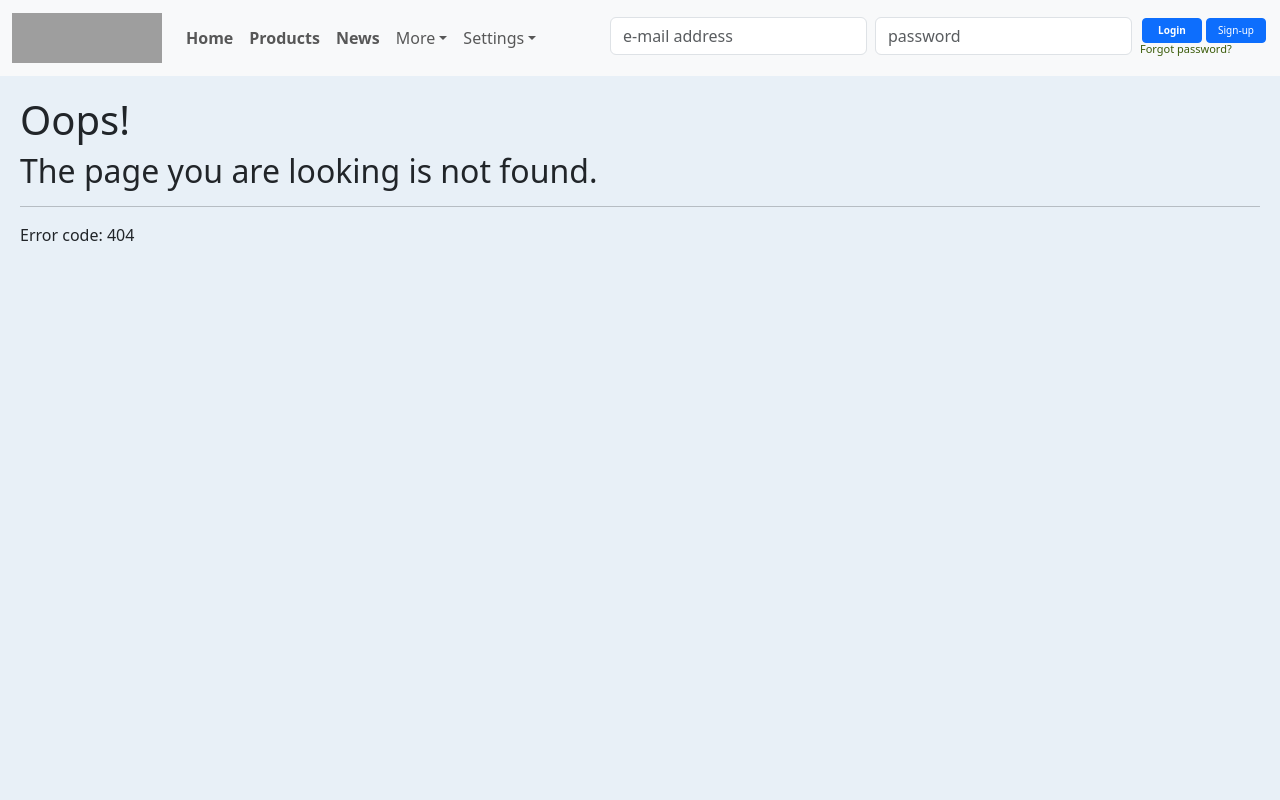
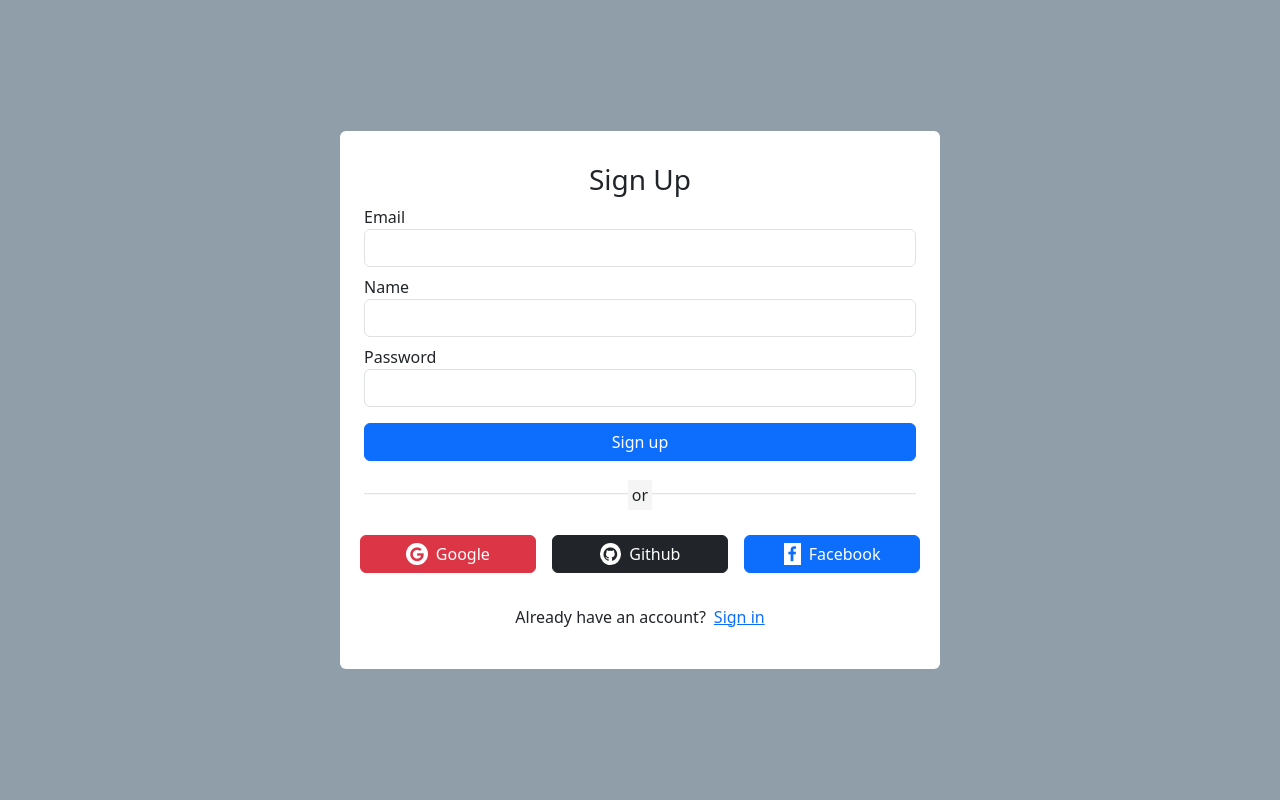
Before and after one commit to DonDejvo/webler-site-demo, a React (Vite) app: page /signup in a window 1280 px wide. Shown: the top 800 px of the page. Built offline with nearby package versions, Linux system fonts and the light colour scheme; grey boxes are pictures that could not be loaded.

Commit message:
firebase and signup

```diff
--- a/package.json
+++ b/package.json
@@ -11,6 +11,7 @@
   },
   "dependencies": {
     "bootstrap": "^5.3.0",
+    "firebase": "^9.22.2",
     "react": "^18.2.0",
     "react-bootstrap": "^2.7.4",
     "react-dom": "^18.2.0"
--- a/src/App.tsx
+++ b/src/App.tsx
@@ -15,6 +15,7 @@ import Member from './pages/Member';
 import MembersList from './pages/MembersList';
 import PrivacyPolicy from './pages/PrivacyPolicy';
 import TermsAndConditions from './pages/TermsAndConditions';
+import SignUp from './pages/SignUp';
 
 
 function App(){
@@ -35,6 +36,7 @@ function App(){
         <Route path="/privacy-policy" element={<PrivacyPolicy />} />
         <Route path="/terms-and-conditions" element={<TermsAndConditions />} />
         <Route path="/*" element={<Error404 />} />
+        <Route path="/signup" element={<SignUp />} />
       </Routes>
     </>
   );
--- /dev/null
+++ b/src/pages/SignUp.tsx
@@ -0,0 +1,98 @@
+import { SyntheticEvent } from 'react';
+import { auth } from '../services/firebase.config';
+import { createUserWithEmailAndPassword } from 'firebase/auth';
+
+function handleSubmit(e: SyntheticEvent) {
+    e.preventDefault();
+
+    signUpAction();
+}
+
+function signUpAction() {
+
+    const email = (document.getElementById("email") as HTMLInputElement).value;
+    //const name = (document.getElementById("name") as HTMLInputElement).value;
+    const password = (document.getElementById("password") as HTMLInputElement).value;
+
+    createUserWithEmailAndPassword(auth, email, password)
+        .then((userCredential) => {
+            // Signed in
+            const user = userCredential.user;
+            // ...
+            console.log(user.uid);
+
+        })
+        .catch((error) => {
+            const errorCode = error.code;
+            const errorMessage = error.message;
+            // ..
+            console.log(errorCode, errorMessage);
+
+        });
+}
+
+function SignUp() {
+    return (
+        <div className="d-flex flex-column justify-content-center" style={{ height: "100vh" }}>
+            <div className="d-flex justify-content-center">
+                <div className="w-100 p-4 m-2 rounded bg-white" style={{ maxWidth: '600px' }}>
+                    <h3 className="text-center m-2">Sign Up</h3>
+                    <form onSubmit={handleSubmit}>
+                        <div className="form-group mb-2">
+                            <label htmlFor="email">Email</label>
+                            <input className="form-control" type="email" name="email" id="email" />
+                        </div>
+                        <div className="form-group mb-2">
+                            <label htmlFor="name">Name</label>
+                            <input className="form-control" type="text" name="name" id="name" />
+                        </div>
+                        <div className="form-group mb-2">
+                            <label htmlFor="password">Password</label>
+                            <input className="form-control" type="password" name="password" id="password" />
+                        </div>
+                        <div className="pt-2">
+                            <button type="submit" className="btn btn-primary w-100">Sign up</button>
+                        </div>
+                    </form>
+                    <p className="text-divider">
+                        <span>or</span>
+                    </p>
+                    <div className="row">
+                        <div className="col-sm p-2">
+                            <button className="btn btn-danger w-100">
+                                <span className="bg-white me-2 rounded-circle">
+                                    <i className="fa fa-google p-1 text-danger"></i>
+                                </span>
+                                <span>Google</span>
+                            </button>
+                        </div>
+                        <div className="col-sm p-2">
+                            <button className="btn btn-dark w-100">
+                                <span className="bg-white me-2 rounded-circle">
+                                    <i className="fa fa-github p-1 text-dark"></i>
+                                </span>
+                                <span>Github</span>
+                            </button>
+                        </div>
+                        <div className="col-sm p-2">
+                            <button className="btn btn-primary w-100">
+                                <span className="bg-white me-2">
+                                    <i className="fa fa-facebook p-1 text-primary"></i>
+                                </span>
+                                <span>Facebook</span>
+                            </button>
+                        </div>
+                    </div>
+                    <div className="mt-4">
+                        <p className="text-center">
+                            <span>Already have an account?</span>
+                            <a className="ms-2" href="#">Sign in</a>
+                        </p>
+                    </div>
+                </div>
+            </div>
+        </div>
+    );
+}
+
+export default SignUp;
--- /dev/null
+++ b/src/services/firebase.config.tsx
@@ -0,0 +1,23 @@
+// Import the functions you need from the SDKs you need
+import { initializeApp } from "firebase/app";
+import { getAuth } from "firebase/auth";
+import { getDatabase } from "firebase/database";
+// TODO: Add SDKs for Firebase products that you want to use
+// https://firebase.google.com/docs/web/setup#available-libraries
+
+// Your web app's Firebase configuration
+const firebaseConfig = {
+  apiKey: "AIzaSyDOv0aIQDLEQ_1Z3-Bw85LLKjmsy3jxTJ8",
+  authDomain: "auth-demo-13078.firebaseapp.com",
+  databaseURL: "https://auth-demo-13078-default-rtdb.asia-southeast1.firebasedatabase.app",
+  projectId: "auth-demo-13078",
+  storageBucket: "auth-demo-13078.appspot.com",
+  messagingSenderId: "499303673050",
+  appId: "1:499303673050:web:7e70c141a46094c49409e3"
+};
+
+// Initialize Firebase
+const app = initializeApp(firebaseConfig);
+
+export const auth = getAuth(app);
+export const db = getDatabase(app);
--- a/src/style/index.css
+++ b/src/style/index.css
@@ -1,61 +1,62 @@
-:root{
+:root {
     overflow-x: hidden;
 }
 
-body{
+body {
     background-color: rgb(143, 158, 168);
     margin: 0px;
     padding: 0px;
 }
 
-.navBarBG{
+.navBarBG {
     position: sticky;
     position: -webkit-sticky;
     top: 0px;
     z-index: 987;
 }
 
-.smallnavform{
+.smallnavform {
     font-size: x-small;
 }
 
-.forgot{
+.forgot {
     font-size: 11px;
     color: rgb(59, 92, 10);
     text-decoration: none;
 }
 
-.navEntry{
+.navEntry {
     margin-top: 9px;
     height: fit-content;
 }
 
-.navButton{
+.navButton {
     margin: 10px 2px -8px 2px;
     width: 60px;
 }
 
-.navFormContainer{
-    height:60px;
+.navFormContainer {
+    height: 60px;
 }
 
-main{
+main {
     background-color: rgb(232, 240, 247);
 }
 
-.NavLink{
+.NavLink {
     font-weight: 700;
 }
 
-.NavLink:hover{
+.NavLink:hover {
     color: rgb(63, 62, 168);
 }
 
-#navbarScrollingDropdown1:hover, #navbarScrollingDropdown2:hover{
+#navbarScrollingDropdown1:hover,
+#navbarScrollingDropdown2:hover {
     color: rgb(39, 141, 107);
 }
 
-.bannerImage{
+.bannerImage {
     content: "";
     position: absolute;
     top: 0;
@@ -74,7 +75,7 @@ main{
     z-index: -6;
 }
 
-.bannerImagePropsFore{
+.bannerImagePropsFore {
     position: sticky;
     top: 123px;
     height: 84vh;
@@ -85,62 +86,62 @@ main{
 }
 
 @media screen and (min-width: 10px) {
-    .bigLogoFront{
+    .bigLogoFront {
         width: 10px;
     }
 }
 
 @media screen and (min-width: 200px) {
-    .bigLogoFront{
+    .bigLogoFront {
         width: 240px;
     }
 }
 
 @media screen and (min-width: 300px) {
-    .bigLogoFront{
+    .bigLogoFront {
         width: 300px;
     }
 }
 
 @media screen and (min-width: 600px) {
-    .bigLogoFront{
+    .bigLogoFront {
         width: 300px;
     }
 }
 
 @media screen and (min-width: 900px) {
-    .bigLogoFront{
+    .bigLogoFront {
         width: 500px;
     }
 }
 
 @media screen and (min-width: 1400px) {
-    .bigLogoFront{
+    .bigLogoFront {
         width: 700px;
     }
 }
 
 @media screen and (min-width: 2000px) {
-    .bigLogoFront{
+    .bigLogoFront {
         width: 1000px;
     }
 }
 
-.bannerText{
+.bannerText {
     font-size: 1.9em;
     padding-left: 42px;
 }
 
-.bTsmaller{
+.bTsmaller {
     font-weight: 200;
 }
 
-.bTbigger{
+.bTbigger {
     font-weight: 500;
     margin-top: 54px;
 }
 
-.bannerGitHubAdv{
+.bannerGitHubAdv {
     position: absolute;
     top: -69px;
     right: 33px;
@@ -150,13 +151,13 @@ main{
     padding-right: 10px;
 }
 
-.gitlogo{
+.gitlogo {
     vertical-align: middle;
     border-radius: 50px;
     background-color: rgba(255, 255, 255, 0.719);
 }
 
-.mainAfterBanner{
+.mainAfterBanner {
     /* Styling for Home page's <main> */
     height: 1234px;
     position: sticky;
@@ -164,12 +165,12 @@ main{
     top: 70px;
 }
 
-main{
+main {
     padding: 20px;
     min-height: 99vh;
 }
 
-.footer{
+.footer {
     display: block;
     position: relative;
     width: 100%;
@@ -180,7 +181,7 @@ main{
     z-index: 2;
 }
 
-.footer .row{
+.footer .row {
     width: 100%;
     margin: 1% 0%;
     padding: 0.7% 0%;
@@ -188,45 +189,65 @@ main{
     font-size: 0.8em;
 }
 
-.footer .row a{
+.footer .row a {
     text-decoration: none;
     color: rgb(0, 0, 0);
     transition: 0.6s;
 }
 
-.footer .row a:hover{
+.footer .row a:hover {
     color: #651eb6;
 }
 
-.footer .row ul{
+.footer .row ul {
     width: 100%;
 }
 
-.footer .row ul li{
+.footer .row ul li {
     display: inline-block;
     margin: 0px 29px;
 }
 
-.footer .row a i{
+.footer .row a i {
     font-size: 2em;
     margin: 0% 1%;
 }
 
-.socialIcons{
+.socialIcons {
     display: inline-block;
 }
 
-@media (max-width: 710px){
-    .footer{
+@media (max-width: 710px) {
+    .footer {
         text-align: left;
         padding: 5%;
     }
-    .footer .row ul li{
+
+    .footer .row ul li {
         display: block;
         margin: 10px 0px;
         text-align: left;
     }
-    .footer .row a i{
+
+    .footer .row a i {
         margin: 0% 3%;
     }
 }
+
+.text-divider {
+    margin: 2em 0;
+    line-height: 0;
+    text-align: center;
+}
+
+.text-divider span {
+    background-color: #f5f5f5;
+    padding: 4px;
+}
+
+.text-divider:before {
+    content: " ";
+    display: block;
+    border-top: 1px solid #e3e3e3;
+    border-bottom: 1px solid #f7f7f7;
+}
```
